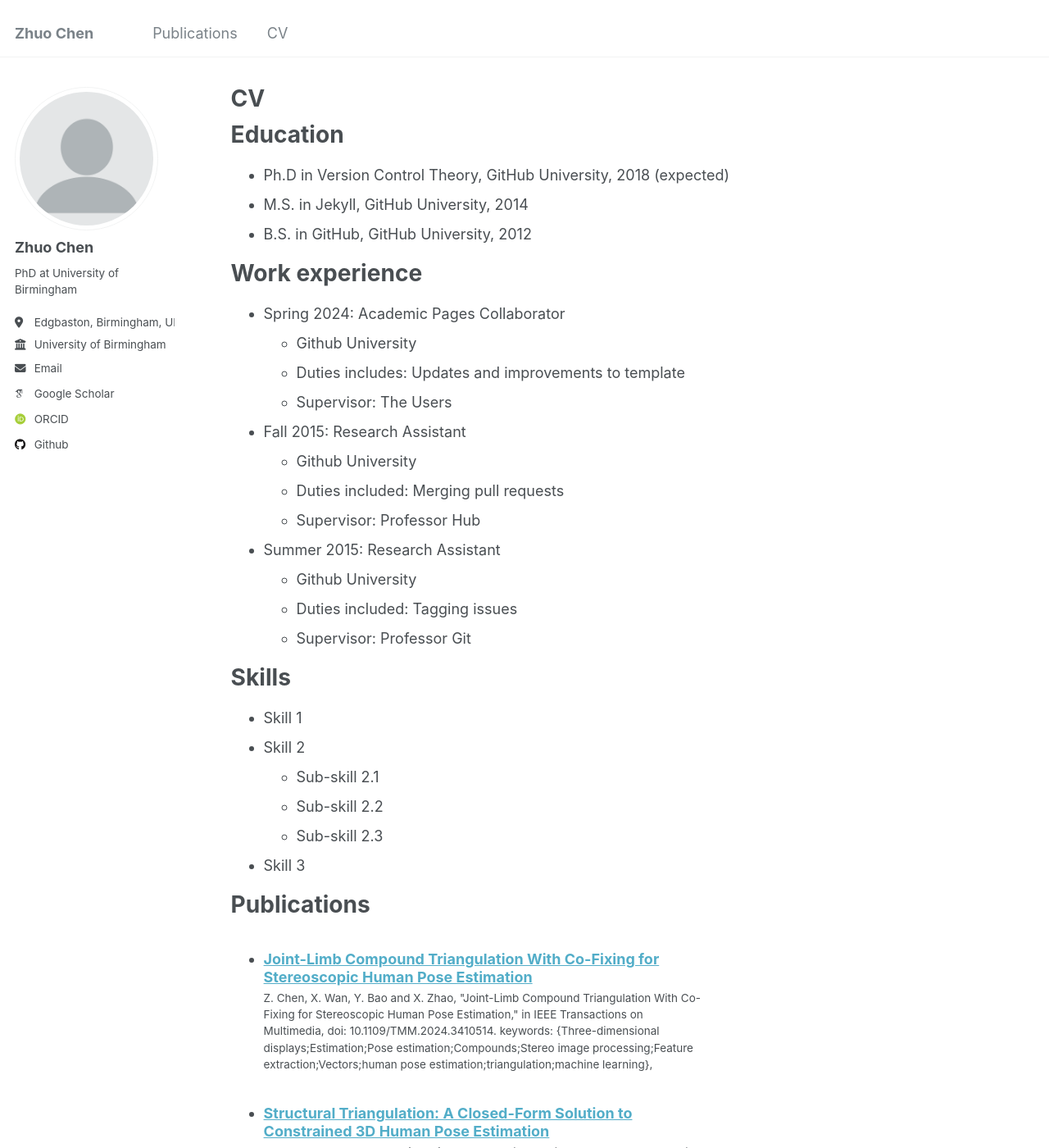
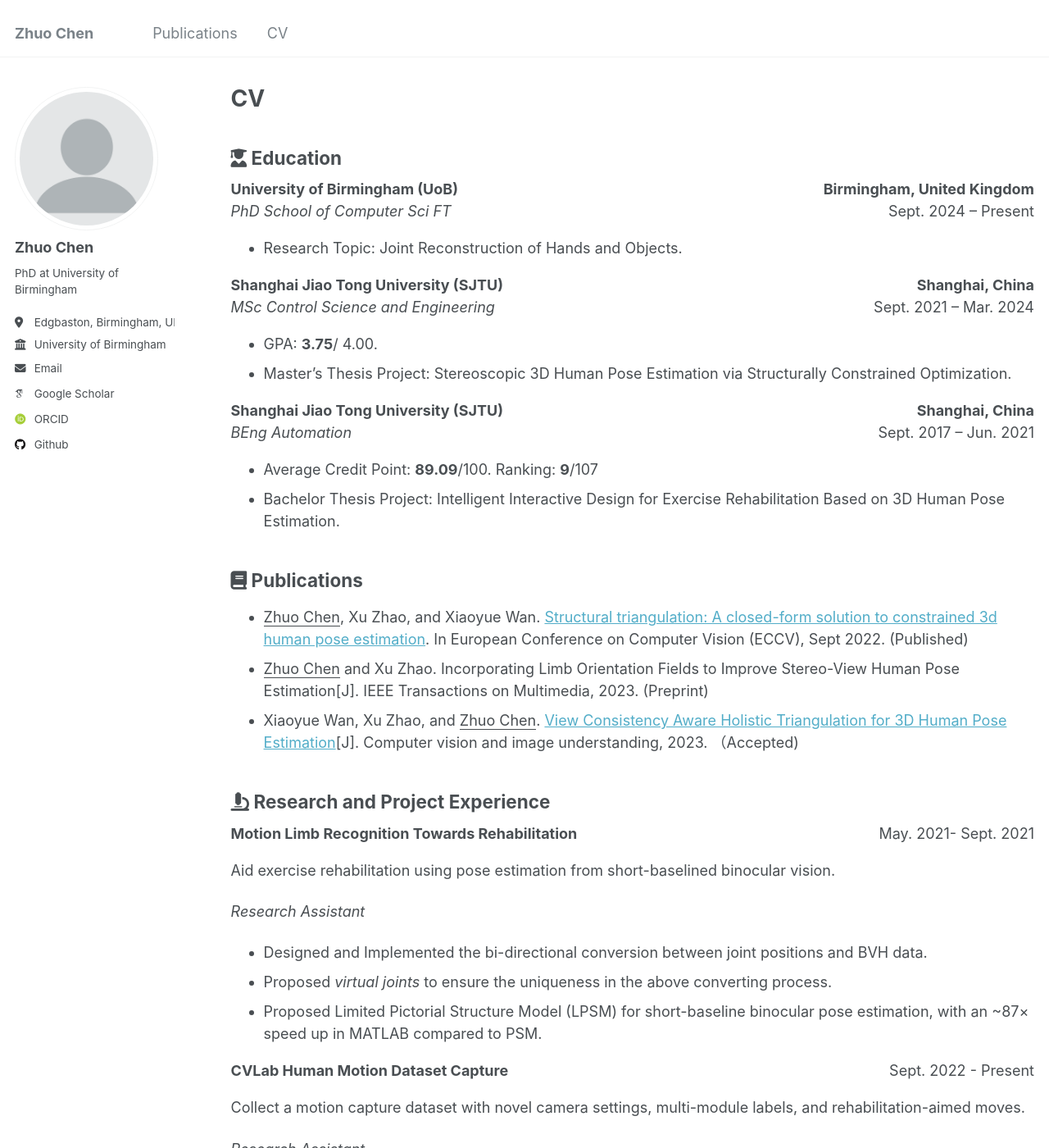
Before and after one commit to chzh9311/chzh9311.github.io, a Jekyll site: the page built from _pages/cv.md, in a window 1280 px wide and 1400 px high. Shown: the whole window at 82% size. Built offline with Jekyll 4.4.1, drawn with Linux system fonts in a browser that asks for light colours; some web fonts are replaced; some of the changed text lies outside the part shown.

Commit message:
docs: Updated CV.

```diff
--- a/_pages/cv.md
+++ b/_pages/cv.md
@@ -9,56 +9,105 @@ redirect_from:
 
 {% include base_path %}
 
-Education
-======
-* Ph.D in Version Control Theory, GitHub University, 2018 (expected)
-* M.S. in Jekyll, GitHub University, 2014
-* B.S. in GitHub, GitHub University, 2012
+## <i class="fas fa-user-graduate"></i> Education
 
-Work experience
-======
-* Spring 2024: Academic Pages Collaborator
-  * Github University
-  * Duties includes: Updates and improvements to template
-  * Supervisor: The Users
+{% raw %}
 
-* Fall 2015: Research Assistant
-  * Github University
-  * Duties included: Merging pull requests
-  * Supervisor: Professor Hub
+<div style='display:flex; justify-content: space-between; font-weight:bold'>    <span align=left>University of Birmingham (UoB)</span> <span style='float:right'>Birmingham, United Kingdom</span></div>
 
-* Summer 2015: Research Assistant
-  * Github University
-  * Duties included: Tagging issues
-  * Supervisor: Professor Git
+<div style='display:flex; justify-content: space-between; font-weight:normal'>    <span align=left style='font-style:italic'>PhD School of Computer Sci FT</span> <span style='float:right'>Sept. 2024 – Present</span></div>{% endraw %}
 
-Skills
-======
-* Skill 1
-* Skill 2
-  * Sub-skill 2.1
-  * Sub-skill 2.2
-  * Sub-skill 2.3
-* Skill 3
+* Research Topic: Joint Reconstruction of Hands and Objects.
 
-Publications
-======
-  <ul>{% for post in site.publications reversed %}
-    {% include archive-single-cv.html %}
-  {% endfor %}</ul>
+{% raw %}
+<div style='display:flex; justify-content: space-between; font-weight:bold'>    <span align=left>Shanghai Jiao Tong University (SJTU)</span> <span style='float:right'>Shanghai, China</span></div>
 
-Talks
-======
-  <ul>{% for post in site.talks reversed %}
-    {% include archive-single-talk-cv.html  %}
-  {% endfor %}</ul>
+<div style='display:flex; justify-content: space-between; font-weight:normal'>    <span align=left style='font-style:italic'>MSc Control Science and Engineering</span> <span style='float:right'>Sept. 2021 – Mar. 2024</span></div>{% endraw %}
 
-Teaching
-======
-  <ul>{% for post in site.teaching reversed %}
-    {% include archive-single-cv.html %}
-  {% endfor %}</ul>
+* GPA: **3.75**/ 4.00.
+* Master's Thesis Project: Stereoscopic 3D Human Pose Estimation via Structurally Constrained Optimization.
 
-Service and leadership
-======
-* Currently signed in to 43 different slack teams
+{% raw %}
+
+<div style='display:flex; justify-content: space-between; font-weight:bold'>    <div align=left>Shanghai Jiao Tong University (SJTU)</div> <div style='float:right'>Shanghai, China</div></div>
+
+<div style='display:flex; justify-content: space-between; font-weight:normal'>    <div align=left style='font-style:italic'>BEng Automation</div>    <div style='float:right'>Sept. 2017 – Jun. 2021</div></div>{% endraw %}
+
+* Average Credit Point: **89.09**/100. Ranking: **9**/107
+* Bachelor Thesis Project: Intelligent Interactive Design for Exercise Rehabilitation Based on 3D Human Pose Estimation.
+
+## <i class="fas fa-book"></i> Publications
+
+* <u>Zhuo Chen</u>, Xu Zhao, and Xiaoyue Wan. <a href='https://link.springer.com/chapter/10.1007/978-3-031-20065-6_40'>Structural triangulation: A closed-form solution to constrained 3d human pose estimation</a>. In European Conference on Computer Vision (ECCV), Sept 2022. (Published)
+* <u>Zhuo Chen</u> and Xu Zhao. Incorporating Limb Orientation Fields to Improve Stereo-View Human Pose Estimation[J]. IEEE Transactions on Multimedia, 2023. (Preprint)
+* Xiaoyue Wan, Xu Zhao, and <u>Zhuo Chen</u>. [View Consistency Aware Holistic Triangulation for 3D Human Pose Estimation](https://arxiv.org/abs/2302.11301)[J]. Computer vision and image understanding, 2023. （Accepted)
+
+## <i class="fas fa-microscope"></i> Research and Project Experience
+
+{% raw %}
+
+<div style='display:flex; justify-content: space-between'>    <div align=left style='font-weight:bold'>Motion Limb Recognition Towards Rehabilitation</div> <div style='float:right'>May. 2021- Sept. 2021</div></div>{% endraw %}
+
+Aid exercise rehabilitation using pose estimation from short-baselined binocular vision.
+
+*Research Assistant*
+
+* Designed and Implemented the bi-directional conversion between joint positions and BVH data.
+* Proposed *virtual joints* to ensure the uniqueness in the above converting process.
+* Proposed Limited Pictorial Structure Model (LPSM) for short-baseline binocular pose estimation, with an ~87× speed up in MATLAB compared to PSM.
+
+{% raw %}
+
+<div style='display:flex; justify-content: space-between'>    <div align=left style='font-weight:bold'>CVLab Human Motion Dataset Capture</div> <div style='float:right'>Sept. 2022 - Present</div></div>{% endraw %}
+
+Collect a motion capture dataset with novel camera settings, multi-module labels, and rehabilitation-aimed moves.
+
+*Research Assistant*
+
+* Designed collecting scenarios, including the largest possible common visible range of all cameras inside the capture room and the corresponding camera setting.
+* Managed labelling process using Vicon motion capture system, including marker set preparation, motion capture process, and label data post-processing.
+
+{% raw %}
+
+<div style='display:flex; justify-content: space-between'>    <div align=left style='font-weight:bold'>Huawei Halide Project</div> <div style='float:right'>Sept. 2021 - May 2022</div></div>{% endraw %}
+
+Accelerate OpenCV functions using Halide framework.
+
+*Software Engineer*
+
+* Reimplemented imresize function and achieved ~15× average speed up.
+* Reimplemented KNN-search algorithm and revealed current drawbacks of Halide in implementing tree structures.
+* Met with Huawei staff regularly reporting progress and advising for promoting Halide framework.
+
+<!-- ## <i class="fas fa-award"></i> Scholarships and Awards
+
+{% raw %}
+
+<div  style='font-weight:bold' align=left>Principal Award</div>    <div style="font-style:bold;float:right">Shanghai, China</div>
+ <div  align=left>Shanghai Jiao Tong University</div>    <span  style='float:right'>2023</span>
+
+<div class=stretch_text>    <div  style='font-weight:bold' align=left>Huawei Scholarship</div>    <div  style="font-style:bold" style='float:right'>Shanghai, China</div></div><div class=stretch_text_b>    <div  align=left>Shanghai Jiao Tong University</div>    <div  style='float:right'>2022</div></div><div class=stretch_text>
+<div  style='font-weight:bold' align=left>Outstanding Graduate</div>    <div  style="font-style:bold" style='float:right'>Shanghai, China</div></div><div class=stretch_text_b>    <div  align=left>Shanghai Jiao Tong University</div>    <div  style='float:right'>2021</div></div><div class=stretch_text>    <div  style='font-weight:bold' align=left>Academic Scholarships (B Level)</div>    <div  style="font-style:bold" style='float:right'>Shanghai, China</div></div><div class=stretch_text_b>    <div  align=left>Shanghai Jiao Tong University</div>    <div  style='float:right'>2018-2019</div></div><div class=stretch_text>    <div  style='font-weight:bold' align=left>Guanghua Scholarship</div>    <div  style="font-style:bold" style='float:right'>Shanghai, China</div></div><div class=stretch_text_b>    <div  align=left>Shanghai Jiao Tong University</div>    <div  style='float:right'>2018</div></div>
+
+{% endraw %} -->
+
+## <i class="fa-solid fa-chalkboard-user"></i><span>&nbsp;</span> Teaching Experience
+
+{% raw %}
+
+<div style='display:flex; justify-content: space-between'>  <div align=left>Fundamentals of Digital Image Processing (<i>Teaching Assistant</i>)</div>  <div style='float:right'>Sept. 2023 - Jan. 2024</div></div>{% endraw %}
+
+## <i class="fa-solid fa-magnifying-glass-chart"></i> Academic Services
+
+**Conference Reviewer**:
+
+* NeurIPS 2023, 2024;
+* ECCV 2022, 2024;
+* CVPR 2022
+
+## <i class="fas fa-code-merge"></i> Related Skills
+
+* **Python**: Fully master ML coding and DNN & parallelism implementation using PyTorch.
+* **C++**: Skilled in coding and compiling.
+* **MATLAB**: Skilled in ML experiments.
+* **Vicon** capture system: Capable of manipulating Nexus in capturing label data and post-processing.
```
